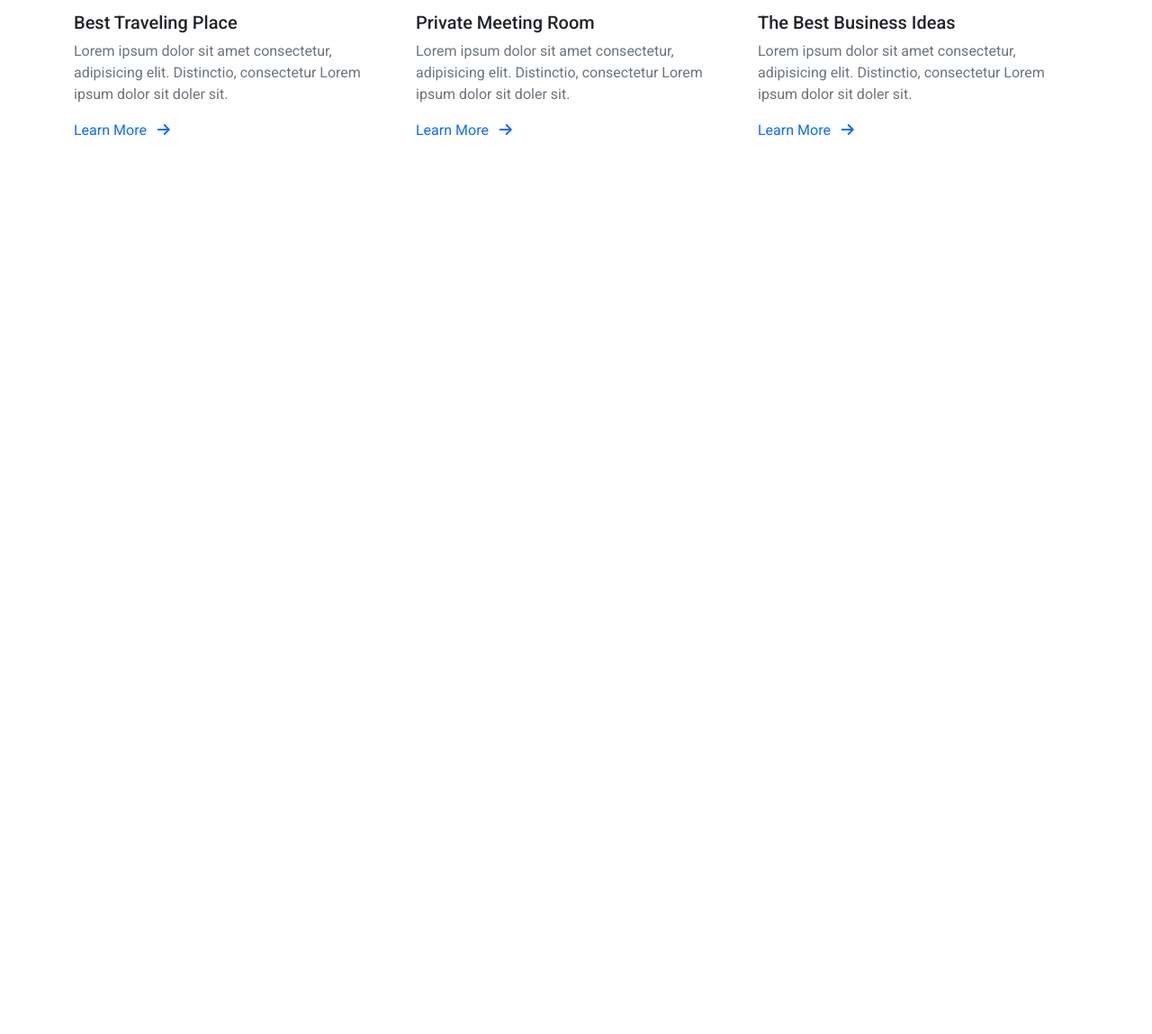
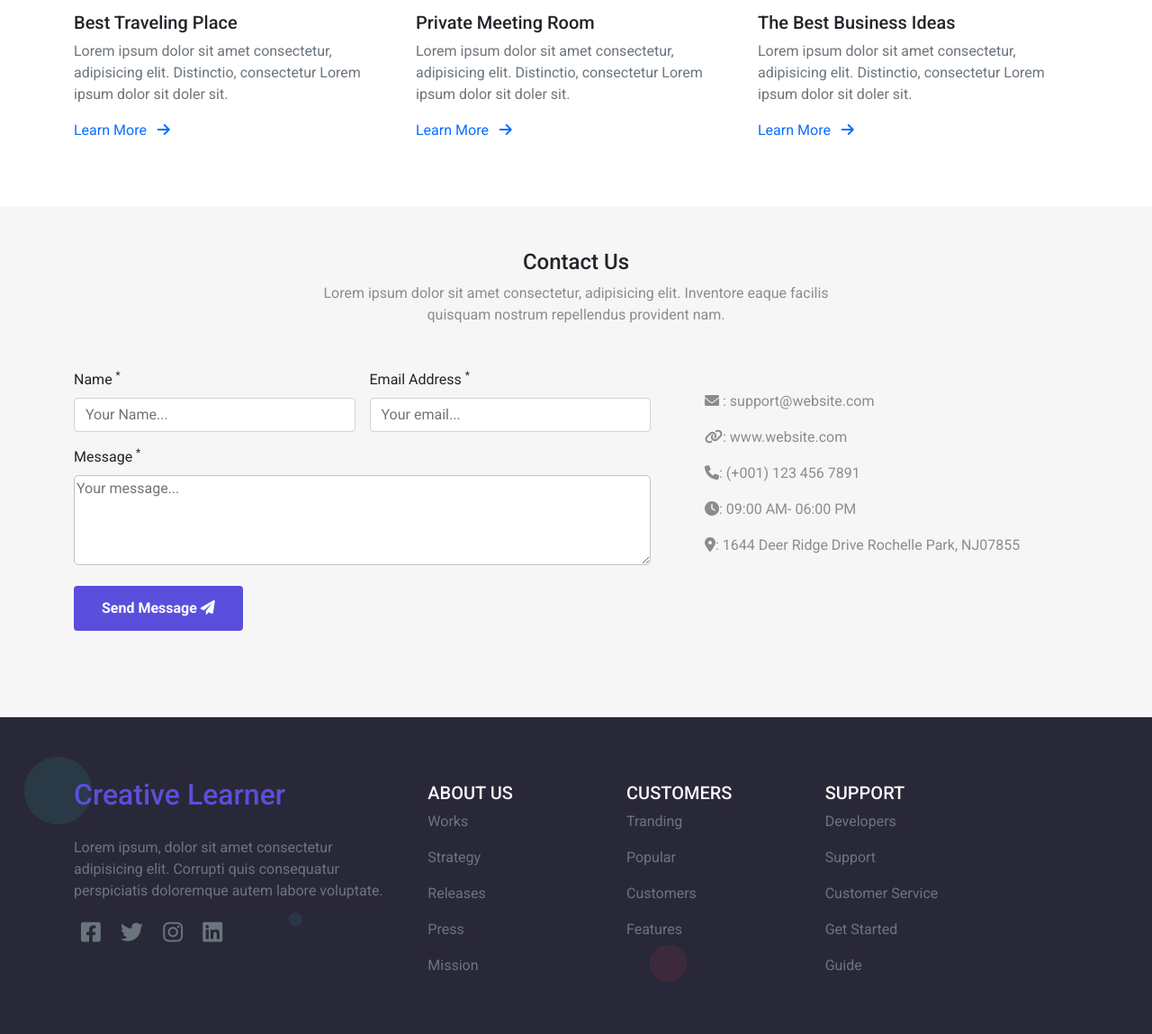
Before and after one commit to shohag1102/Assignment-03, a plain HTML site: page index.html in a window 1280 px wide. Shown: the part 2707-3856 px from the top of the page at 90% size. Before the commit the page ends 2936 px from the top, so only its background shows below. Drawn offline with nearby package versions, Linux system fonts and the light colour scheme.

Commit message:
almost done

```diff
--- a/index.html
+++ b/index.html
@@ -32,7 +32,7 @@
   </head>
 
   <body>
-    <!-- headder start -->
+    <!-- header section start -->
     <header class="col-sm-pt-5">
       <div class="container">
         <!-- navbar start -->
@@ -147,7 +147,7 @@
         </section>
       </div>
     </header>
-    <!-- headder end -->
+    <!-- header section end -->
 
     <!-- Feature section start -->
     <section class="my-5" id="features">
@@ -423,6 +423,86 @@
     </section>
     <!-- News section End -->
 
+     <!-- Contact Sction Start -->
+     <section id="contact" style="background: #f6f6f6; " class="contact mt-5 py-5 px-3 ">
+      <div class="container ">
+          <div class="contact_title text-center ">
+              <h4>Contact Us</h4>
+              <p style="opacity: 0.5; ">Lorem ipsum dolor sit amet consectetur, adipisicing elit. Inventore eaque facilis <br>quisquam nostrum repellendus provident nam.</p>
+          </div>
+          <div class="row my-5 ">
+              <div class="col-md-7 col-sm-12 ">
+                  <form class="row g-3 ">
+                      <div class="col-md-6 ">
+                          <label for="name " class="form-label ">Name <sup>*</sup></label>
+                          <input type="text " class="form-control " id="name " placeholder="Your Name...">
+                      </div>
+                      <div class="col-md-6 ">
+                          <label for="email " class="form-label ">Email Address <sup>*</sup></label>
+                          <input type="email " class="form-control " id="email " placeholder="Your email...">
+                      </div>
+                      <div class="col-12 ">
+                          <label for="texrarea " class="form-label ">Message <sup>*</sup></label>
+                          <textarea style="border-radius: 5px; height: 100px; width: 100%; border: 1px solid rgb(197, 192, 192); " placeholder="Your message..."></textarea>
+                      </div>
+                      <div class="col-12 ">
+                          <button style="background: #5A4FDC; padding: 12px 30px; color: white; font-weight: bold; " type="submit " class="btn ">Send Message <span><i class="fa-solid fa-paper-plane "></i></span> </button>
+                      </div>
+                  </form>
+              </div>
+              <div style="opacity: .5; " class="col-md-5 col-sm-12 pt-4 p-5 ">
+                  <p><span><i class="fa-solid fa-envelope "></i></span> : support@website.com</p>
+                  <p><span><i class="fa-solid fa-link "></i></span>: www.website.com</p>
+                  <p><span><i class="fa-solid fa-phone "></i></span>: (+001) 123 456 7891</p>
+                  <p><span><i class="fa-solid fa-clock "></i></span>: 09:00 AM- 06:00 PM</p>
+                  <p><span><i class="fa-solid fa-location-dot "></i></span>: 1644 Deer Ridge Drive Rochelle Park, NJ07855</p>
+              </div>
+          </div>
+  </section>
+  <!-- Contact Section End -->
+
+  <!-- Footer Section Start -->
+  <footer class=" py-5 ">
+      <div class="container">
+          <div class="row text-secondary g-3">
+              <div class="col-md-4 col-sm-12">
+                  <h2 style="color: #5A4FDC; padding: .6em 0; ">Creative Learner</h2>
+                  <p>Lorem ipsum, dolor sit amet consectetur adipisicing elit. Corrupti quis consequatur perspiciatis doloremque autem labore voluptate.</p>
+                  <div style="font-size: 25px; " class="icon pb-3 ">
+                      <i class="mx-2 fa-brands fa-facebook-square "></i>
+                      <i class="mx-2 fa-brands fa-twitter"></i>
+                      <i class="mx-2 fa-brands fa-instagram"></i>
+                      <i class="mx-2 fa-brands fa-linkedin"></i>
+                  </div>
+              </div>
+              <div class="col-md-2 col-sm-12 mx-md-3">
+                  <h5 class="text-light mt-4">ABOUT US</h5>
+                  <p>Works</p>
+                  <p>Strategy</p>
+                  <p>Releases</p>
+                  <p>Press</p>
+                  <p>Mission</p>
+              </div>
+              <div class="col-md-2 col-sm-12 mx-md-3">
+                  <h5 class="text-light mt-4 ">CUSTOMERS</h5>
+                  <p>Tranding</p>
+                  <p>Popular</p>
+                  <p>Customers</p>
+                  <p>Features</p>
+              </div>
+              <div class="col-md-2 col-sm-12 mx-md-3">
+                  <h5 class="text-light mt-4 ">SUPPORT</h5>
+                  <p>Developers</p>
+                  <p>Support</p>
+                  <p>Customer Service</p>
+                  <p>Get Started</p>
+                  <p>Guide</p>
+              </div>
+          </div>
+      </div>
+  </footer>
+  <!-- Footer Section End -->
+
     <!-- js cdn -->
     <script
       src="https://cdn.jsdelivr.net/npm/bootstrap@5.0.2/dist/js/bootstrap.bundle.min.js "
--- a/style.css
+++ b/style.css
@@ -34,3 +34,9 @@ header {
   background-repeat: no-repeat;
   background-size: cover;
 }
+
+/* footer */
+footer {
+  background: #292838;
+  background-image: url(images/feature_bg.png);
+}
```
